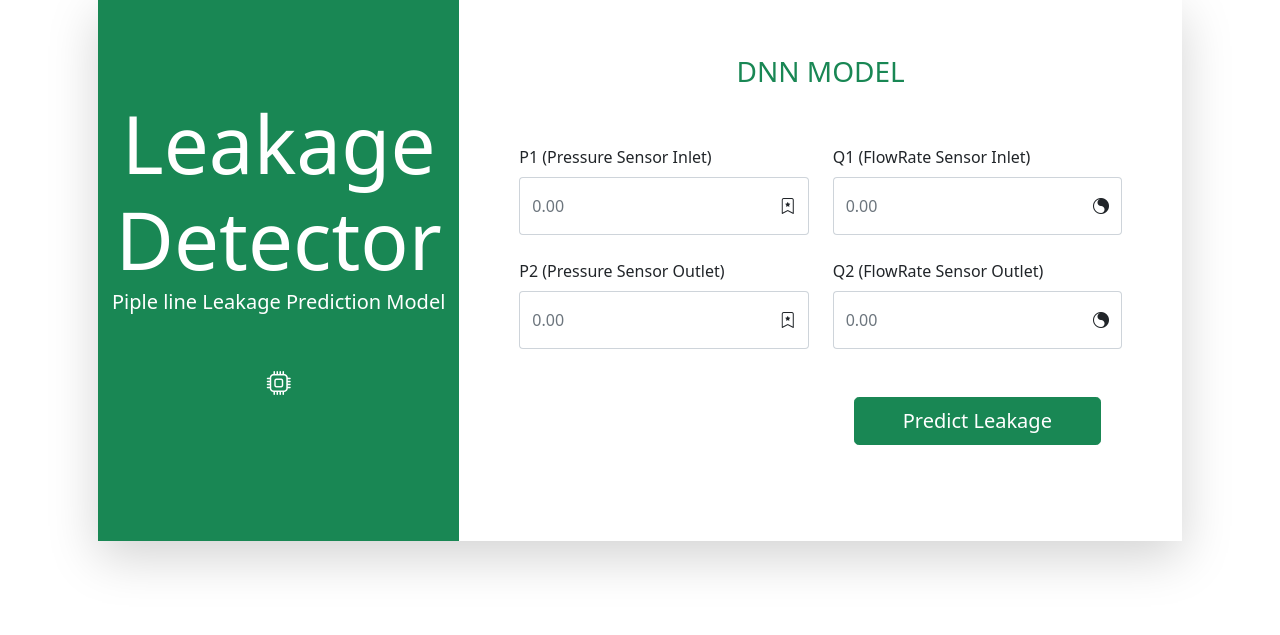
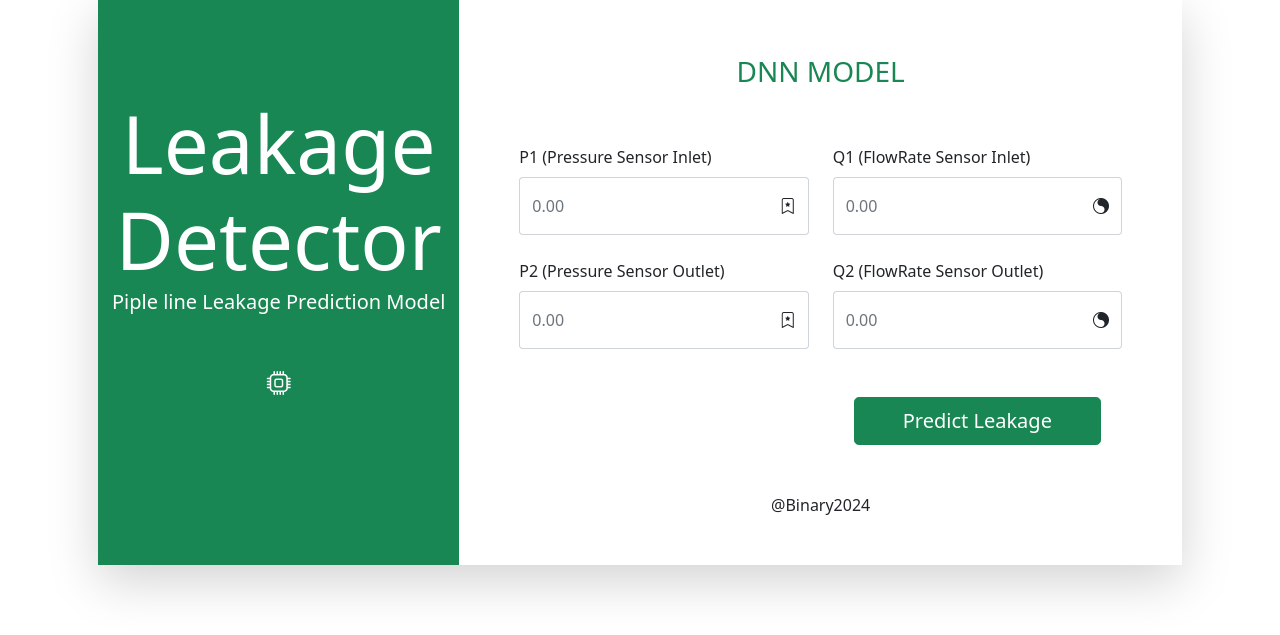
Before and after one commit to Binarycodel/pipeline, a Flask app: template app/templates/index.html in a window 1280 px wide. Shown: the part 121-756 px from the top of the page. Run offline with Flask 3, Linux system fonts and the light colour scheme; the template is opened without the code that fills it, so the values that code supplies are empty.

Commit message:
new commit

```diff
--- a/app/templates/index.html
+++ b/app/templates/index.html
@@ -51,7 +51,7 @@
 
 
                     <div class="row">
-                        <div class="col">
+                        <div class="col-12 col-md-6">
                             <!-- col 1 form  -->
                             <label for="p1"  class="form-label">P1 (Pressure Sensor Inlet)</label>
                             <div class="mb-4 input-group">
@@ -61,7 +61,7 @@
                                 </span>
                             </div>
                         </div>
-                        <div class="col">
+                        <div class="col-12 col-md-6">
                             <!-- col 2 form  -->
                             <label for="q1"  class="form-label">Q1 (FlowRate Sensor Inlet)</label>
                             <div class="mb-4 input-group">
@@ -76,7 +76,7 @@
 
 
                     <div class="row">
-                        <div class="col">
+                        <div class="col-12 col-md-6">
                             <!-- col 1 form  -->
                             <label for="p2"  class="form-label">P2 (Pressure Sensor Outlet)</label>
                             <div class="mb-4 input-group">
@@ -86,7 +86,7 @@
                                 </span>
                             </div>
                         </div>
-                        <div class="col">
+                        <div class="col-12 col-md-6">
                             <!-- col 2 form  -->
                             <label for="q2"  class="form-label">Q2 (FlowRate Sensor Outlet)</label>
                             <div class="mb-4 input-group">
@@ -113,7 +113,9 @@
 
                   </div>
 
-
+                  <div class="row justify-content-center">
+                    <div class="col text-center">@Binary2024 </div
+                    </div>
 
                   </form>
             </div>
--- a/run.py
+++ b/run.py
@@ -1 +1,6 @@
 from app import app
+
+
+
+# if __name__ == '__main__':
+#     app.run
```
